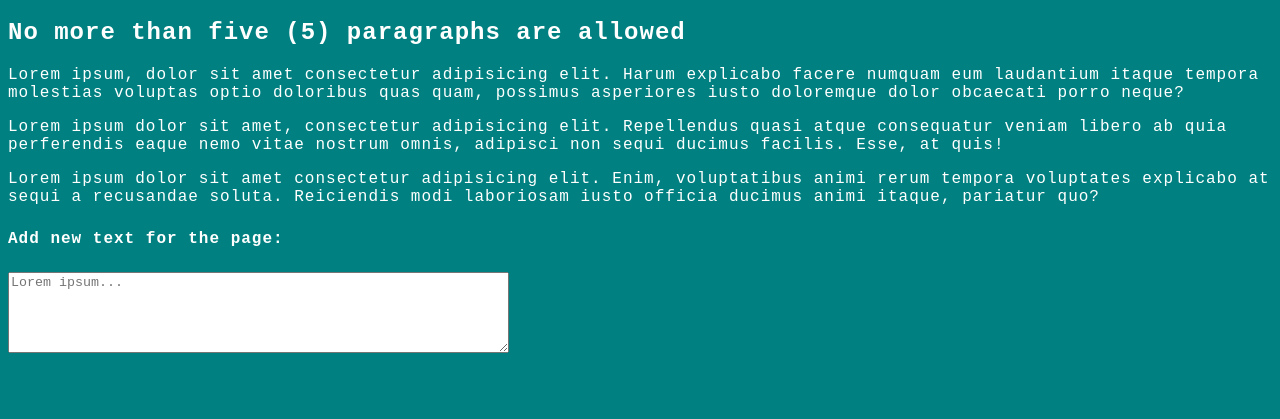
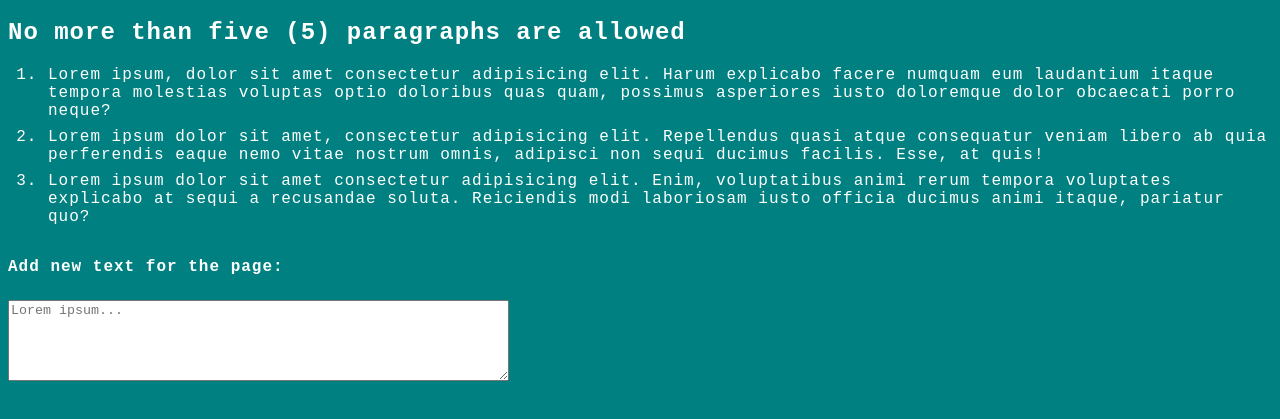
Before and after one commit to anna-yeddi/js-refreshers, a website with bundled scripts: page src/07-dom.html in a window 1280 px wide. Shown: the part 61-480 px from the top of the page. Built offline with nearby package versions, Linux system fonts and the light colour scheme.

Commit message:
updated 07-dom code to include tests and allow JS to handle initial App markup render

```diff
--- /dev/null
+++ b/src/07-dom-createParagsUI.js
@@ -0,0 +1,96 @@
+export function createParagsUI(el, data) {
+  const parags = document.createElement('div');
+  parags.setAttribute('id', 'paragraphs');
+  el.appendChild(parags);
+
+  // На странице должны быть три текстовых параграфа, поле ввода и кнопка.
+  function drawParags(data) {
+    const ol = document.createElement('ol');
+    ol.classList.add('p-like');
+
+    data.forEach((str) => {
+      const li = document.createElement('li');
+      li.innerText = str;
+      ol.appendChild(li);
+    })
+
+    parags.innerHTML = null;
+    parags.appendChild(ol);
+  }
+
+  drawParags(data);
+
+  const form = document.createElement('form');
+
+  const containerLabel = document.createElement('div');
+  containerLabel.classList.add('container__field');
+  const label = document.createElement('label');
+  label.setAttribute('for', 'new-p__input');
+  label.classList.add('text__label');
+  label.innerText = 'Add new text for the page:';
+  containerLabel.appendChild(label);
+  form.appendChild(containerLabel);
+
+  const containerInput = document.createElement('div');
+  containerInput.classList.add('container__field');
+  const input = document.createElement('textarea');
+  input.setAttribute('id', 'new-p__input');
+  input.setAttribute('name', 'new-p');
+  input.setAttribute('cols', '60');
+  input.setAttribute('rows', '5');
+  input.setAttribute('placeholder', 'Lorem ipsum...');
+
+  containerInput.appendChild(input);
+  form.appendChild(containerInput);
+
+  const btn = document.createElement('button');
+  btn.setAttribute('type', 'submit');
+  btn.setAttribute('hidden', 'true');
+  btn.classList.add('btn__submit');
+  btn.innerText = 'Add it!';
+  form.appendChild(btn);
+
+  // 1. Кнопка скрыта, если в поле ввода нет значения.
+  // currying function
+  const handleInputCurrying = function (btn) {
+    return function handleInput(e) {
+      const value = e.currentTarget.value;
+
+      if (value !== null) {
+        if (btn.hasAttribute('hidden')) btn.removeAttribute('hidden')
+      } else {
+        btn.setAttribute('hidden')
+      }
+    }
+  }
+
+  input.addEventListener('input', handleInputCurrying(btn), false);
+
+  form.addEventListener('submit', (event) => {
+    handleSubmit(input.value);
+
+    event.preventDefault();
+  })
+
+  el.appendChild(form);
+
+  // 2. При клике на кнопку добавляется новый параграф, содержащий текст
+  //  из поля ввода.
+  function handleSubmit(val) {
+    updateData(val);
+    drawParags(data);
+
+    return val = null;
+  }
+
+  // 3. *Если параграфов становится больше 5, первый из них удаляется.
+  function updateData(val) {
+    data.unshift(val);
+
+    if (data.length > 5) {
+      data.pop();
+    }
+
+    drawParags(data);
+  }
+};
--- a/src/07-dom.css
+++ b/src/07-dom.css
@@ -11,11 +11,9 @@
 #paragraphs {
   font-weight: 300;
 }
-#paragraphs:nth-child(even) {
-  background-color: darkslateblue;
-}
-#paragraphs:nth-child(5) {
-  background-color: darkred;
+
+#paragraphs ol.p-like li {
+  padding-bottom: 0.5rem;
 }
 
 .container__field {
--- a/src/07-dom.html
+++ b/src/07-dom.html
@@ -23,24 +23,9 @@
 
   <h2>No more than five (5) paragraphs are allowed</h2>
 
-  <div id="paragraphs">
-  </div>
+  <div id="app"></div>
 
-  <form>
-    <div class="container__field">
-      <label for="new-p__input" class="text__label">
-        Add new text for the page:
-      </label>
-    </div>
-
-    <div class="container__field">
-      <textarea placeholder="Lorem ipsum..." id="new-p__input" name="new-p" cols="60" rows="5"></textarea>
-    </div>
-
-    <button type="submit" class="btn__submit" hidden>Add it!</button>
-  </form>
-
-  <script src="07-dom.js" async defer></script>
+  <script src="07-dom.js" async defer type="module"></script>
 </body>
 
 </html>
--- a/src/07-dom.js
+++ b/src/07-dom.js
@@ -9,61 +9,13 @@
  * 3. *Если параграфов становится больше 5, первый из них удаляется.
  */
 
-const parags = document.querySelector('#paragraphs');
-const form = document.querySelector('form');
-const input = document.querySelector('#new-p__input');
+import { createParagsUI } from "./07-dom-createParagsUI.js";
+
+const app = document.querySelector('#app');
 const data = [
   "Lorem ipsum, dolor sit amet consectetur adipisicing elit. Harum explicabo facere numquam eum laudantium itaque tempora molestias voluptas optio doloribus quas quam, possimus asperiores iusto doloremque dolor obcaecati porro neque?",
   "Lorem ipsum dolor sit amet, consectetur adipisicing elit. Repellendus quasi atque consequatur veniam libero ab quia perferendis eaque nemo vitae nostrum omnis, adipisci non sequi ducimus facilis. Esse, at quis!",
   "Lorem ipsum dolor sit amet consectetur adipisicing elit. Enim, voluptatibus animi rerum tempora voluptates explicabo at sequi a recusandae soluta. Reiciendis modi laboriosam iusto officia ducimus animi itaque, pariatur quo?"
-]
+];
 
-// На странице должны быть три текстовых параграфа, поле ввода и кнопка.
-function drawParags(el, data) {
-  el.innerHTML = null;
-
-  data.forEach((text) => {
-    const p = document.createElement('p');
-    p.innerText = text;
-    el.appendChild(p);
-  })
-}
-
-// 1. Кнопка скрыта, если в поле ввода нет значения.
-function handleInput() {
-  const btn = document.querySelector('.btn__submit');
-
-  if (input.value !== null) {
-    if (btn.hasAttribute('hidden')) btn.removeAttribute('hidden')
-  } else {
-    btn.setAttribute('hidden')
-  }
-}
-
-// 2. При клике на кнопку добавляется новый параграф, содержащий текст
-//  * из поля ввода.
-function handleSubmit(val) {
-  updateData(val);
-  drawParags(parags, data);
-
-  input.value = null;
-}
-
-// 3. *Если параграфов становится больше 5, первый из них удаляется.
-function updateData(val) {
-  data.unshift(val);
-
-  if (data.length > 5) {
-    data.pop();
-  }
-}
-
-drawParags(parags, data);
-
-input.addEventListener('input', handleInput);
-
-form.addEventListener('submit', (event) => {
-  handleSubmit(input.value);
-
-  event.preventDefault();
-})
+createParagsUI(app, data);
```
Also changed, not shown: src/07-dom-createParagsUI.test.js (added, +35 -0 lines).
